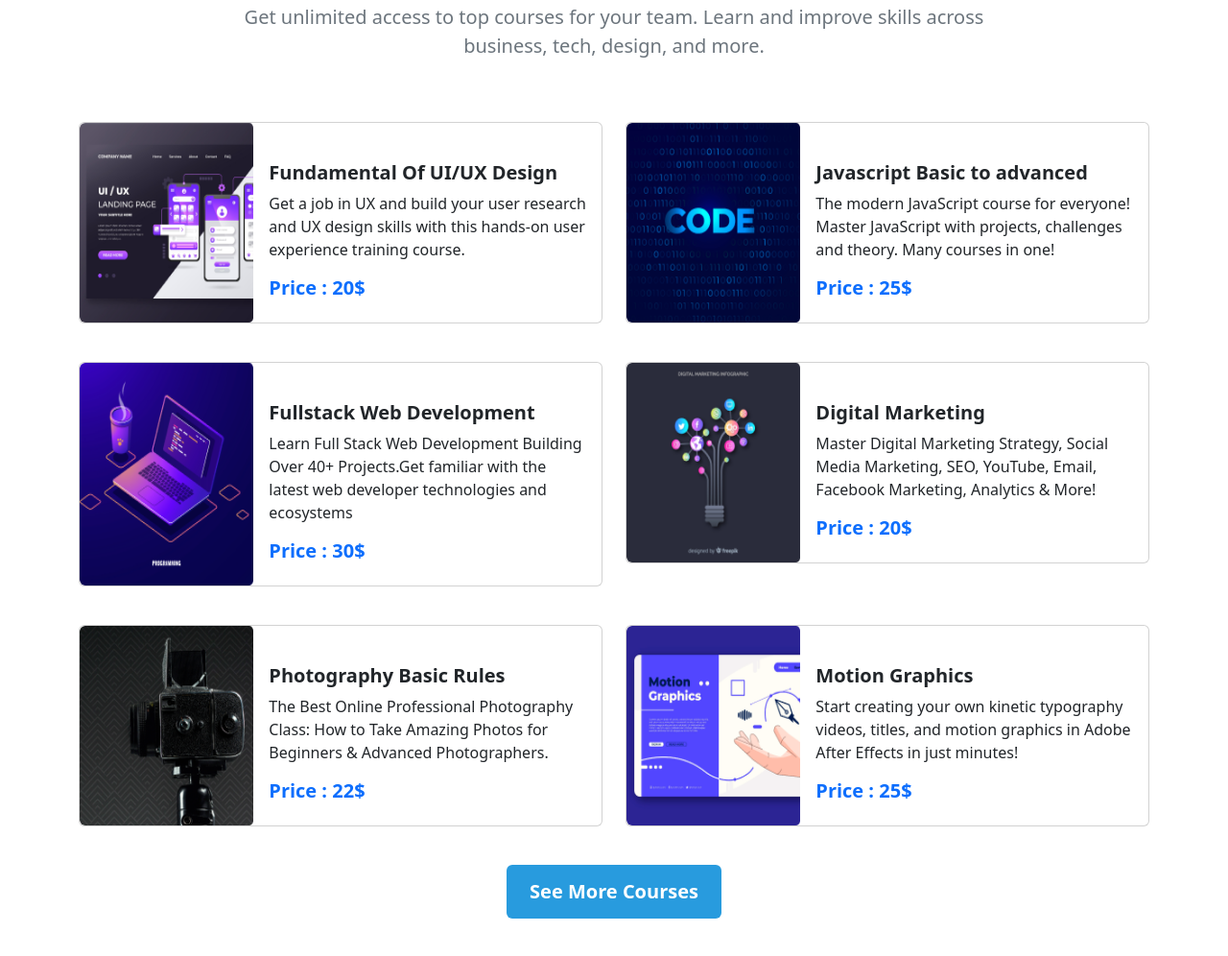
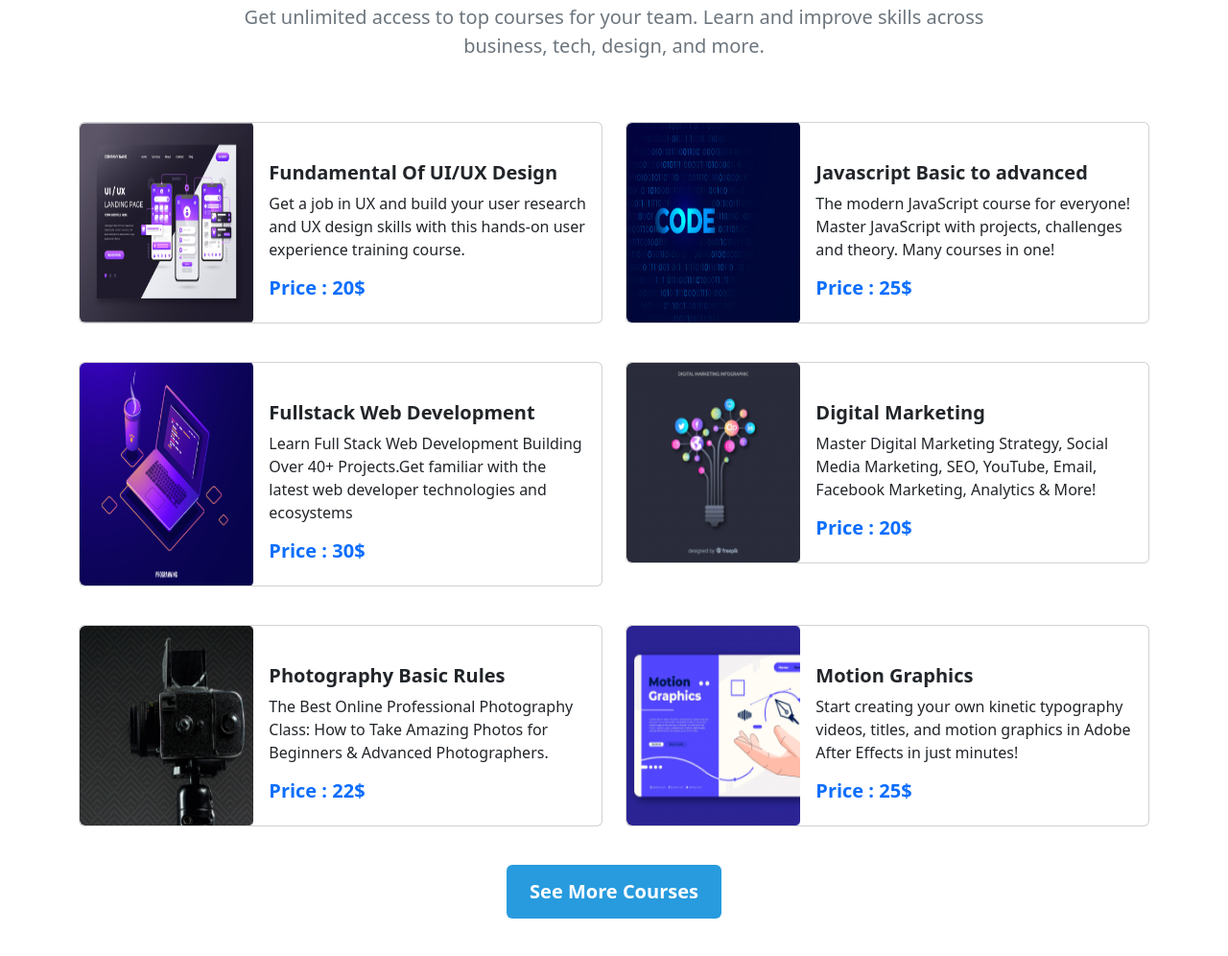
Before and after one commit to Shahanaz-Ahmed/edtech-website, a plain HTML site: page index.html in a window 1280 px wide. Shown: the part 872-1868 px from the top of the page at 96% size. Drawn offline with nearby package versions, Linux system fonts and the light colour scheme.

Commit message:
updated one

```diff
--- a/index.html
+++ b/index.html
@@ -176,7 +176,7 @@
                 <div class="row g-0">
                   <div class="col-md-4 col-sm-12 col-lg-4 col-12">
                     <img
-                      src="images/course/course-1.png"
+                      src="images/course/course1.png"
                       class="img-fluid rounded-start w-100 h-100"
                       alt="..."
                     />
@@ -200,7 +200,7 @@
                 <div class="row g-0">
                   <div class="col-md-4">
                     <img
-                      src="images/course/course-2.png"
+                      src="images/course/course2.png"
                       class="img-fluid rounded-start w-100 h-100"
                       alt="..."
                     />
@@ -224,7 +224,7 @@
                 <div class="row g-0">
                   <div class="col-md-4">
                     <img
-                      src="images/course/course-3.png"
+                      src="images/course/course3.png"
                       class="img-fluid rounded-start w-100 h-100"
                       alt="..."
                     />
@@ -248,7 +248,7 @@
                 <div class="row g-0">
                   <div class="col-md-4">
                     <img
-                      src="images/course/course-4.png"
+                      src="images/course/course4.png"
                       class="img-fluid rounded-start w-100 h-100"
                       alt="..."
                     />
@@ -270,7 +270,7 @@
                 <div class="row g-0">
                   <div class="col-md-4">
                     <img
-                      src="images/course/course-5.png"
+                      src="images/course/course5.png"
                       class="img-fluid rounded-start w-100 h-100"
                       alt="..."
                     />
@@ -294,7 +294,7 @@
                 <div class="row g-0">
                   <div class="col-md-4">
                     <img
-                      src="images/course/course-6.png"
+                      src="images/course/course6.png"
                       class="img-fluid rounded-start w-100 h-100"
                       alt="..."
                     />
```
Also changed, not shown: images/course/course1.png (added), images/course/course2.png (added), images/course/course3.png (added), images/course/course4.png (added), images/course/course5.png (added), images/course/course6.png (added).
